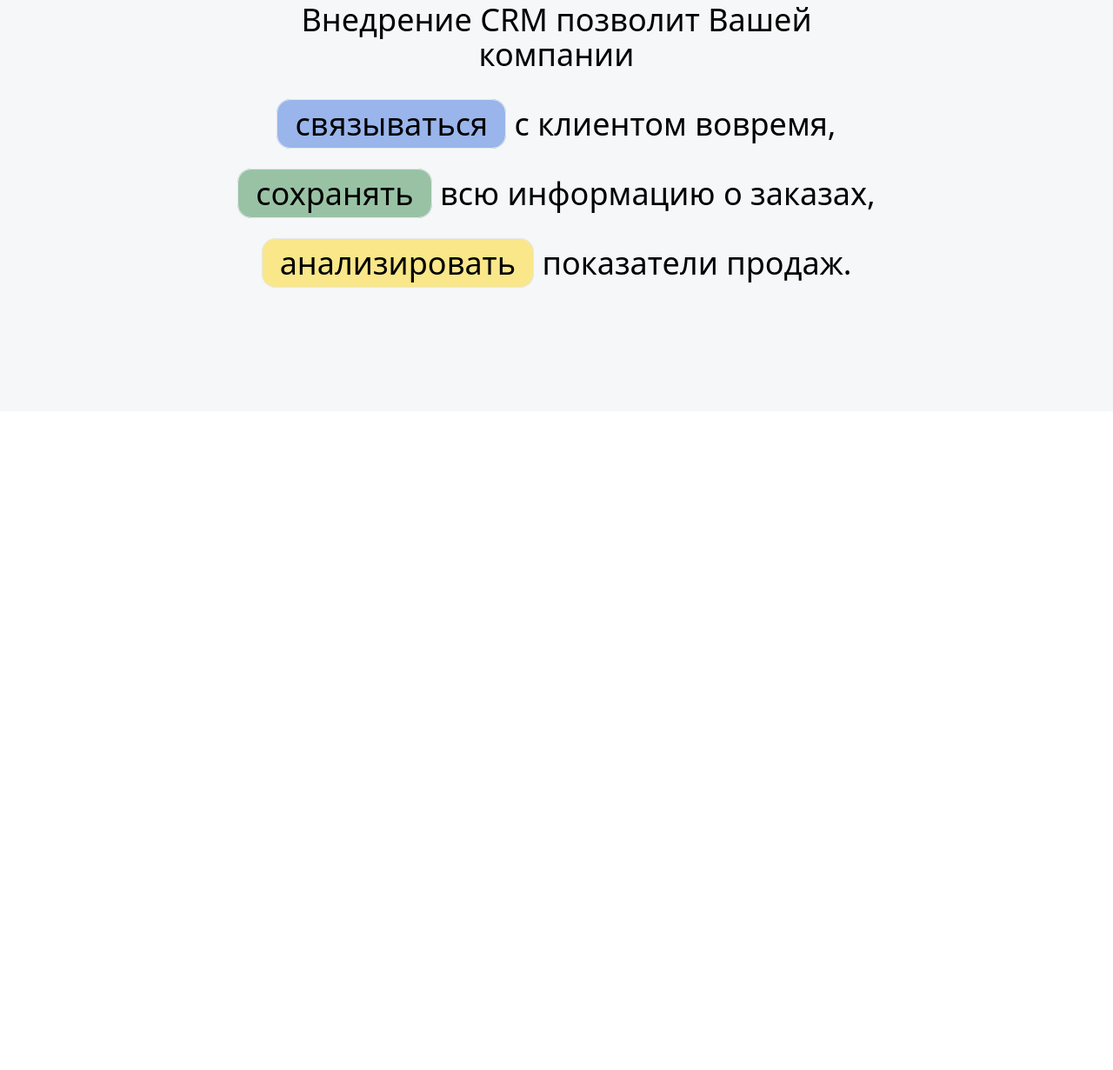
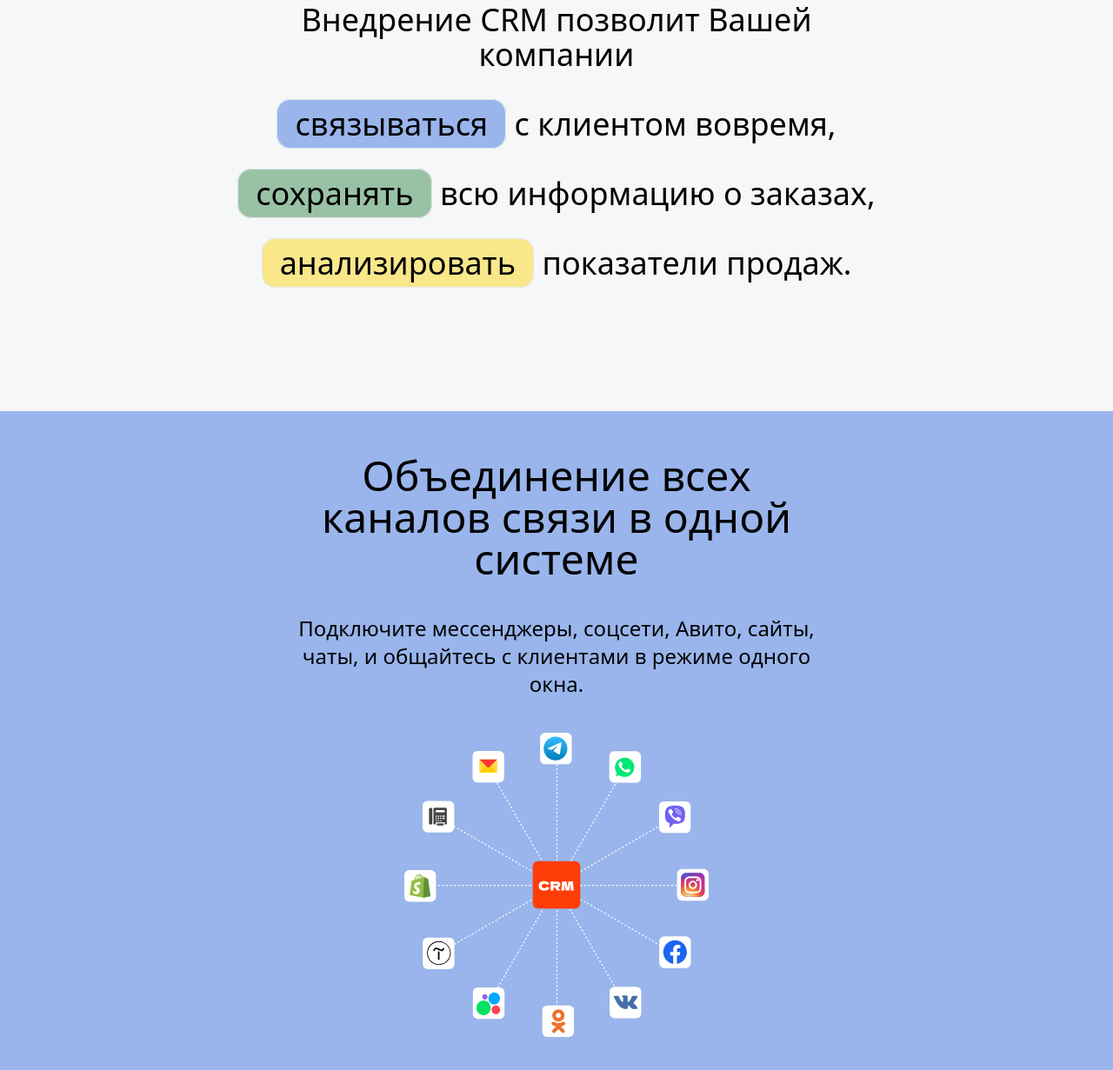
Before and after one commit to saidjannnnnnnn/bonusa-berahmsh, a website: page src/index.html in a window 1280 px wide. Shown: the part 815-2046 px from the top of the page at 87% size. Before the commit the page ends 1288 px from the top, so only its background shows below. Drawn offline with nearby package versions, Linux system fonts and the light colour scheme; files that its build step writes are made by us from their sources.

Commit message:
section2

```diff
--- a/src/index.html
+++ b/src/index.html
@@ -84,6 +84,11 @@
           показатели продаж.
         </p>
       </section>
+      <section class="flex flex-col items-center gap-[40px] py-[50px] bg-[#99B5EB]">
+        <p class="text-5xl lg:w-[650px] text-center">Объединение всех каналов связи в одной системе</p>
+        <p class="text-2xl lg:w-[650px] text-center">Подключите мессенджеры, соцсети, Авито, сайты, чаты, и общайтесь с клиентами в режиме одного окна.</p>
+        <img src="./img/CRM+sources.svg" alt="">
+      </section>
     </main>
   </body>
 </html>
```
Also changed, not shown: src/img/CRM+sources.svg (added).
